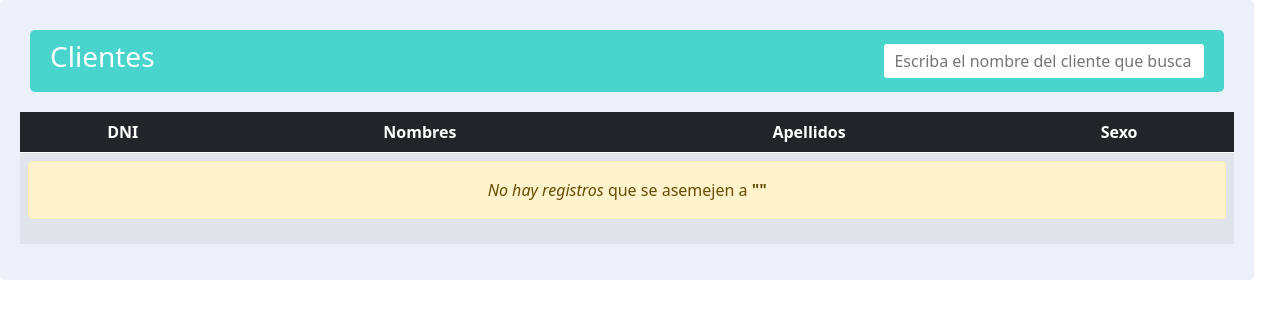
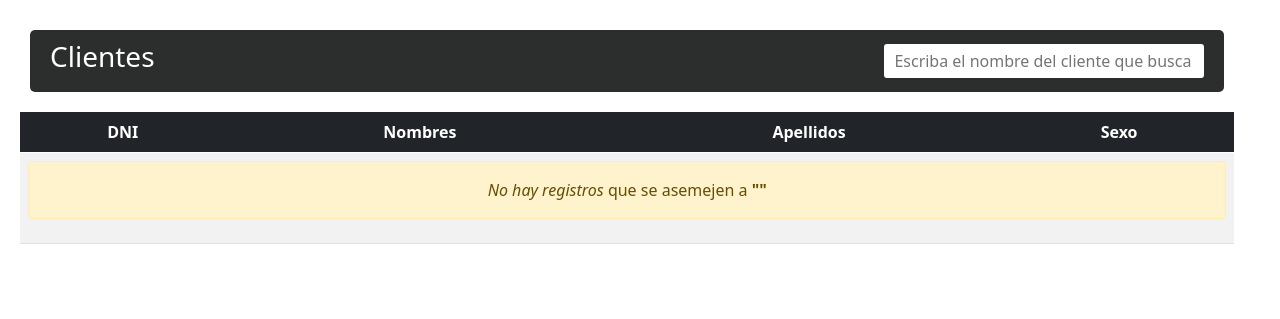
Before and after one commit to jhomudev/transportes, a PHP site: page /clientes.php in a window 1280 px wide. Shown: the top 319 px of the page. Run offline with PHP 8.4, Linux system fonts and the light colour scheme; data that the repository does not hold is empty; some libraries are stand-ins or nearby versions.

Commit message:
clientes

```diff
--- a/php/clientes/clientes.php
+++ b/php/clientes/clientes.php
@@ -14,7 +14,6 @@
             position: relative;
             width: 98%;
             padding: 20px;
-            background: #ecf1f9;
             border-radius:5px;
         }
         .nav{
@@ -23,10 +22,11 @@
             justify-content: space-between;
             align-items: center;
             margin: 10px;
-            background: #49d4cd;
             padding: 10px 20px;
             border-radius:5px;
+            background: #EAF2EC;
             color:white;
+            background: #2C2E2D;
         }
         .nav input{
             width: 20em;
@@ -35,7 +35,7 @@
             border: none;
         }
         .nav input:focus{
-            outline:none;
+            outline: none;
         }
         table{
             position: relative;
```
